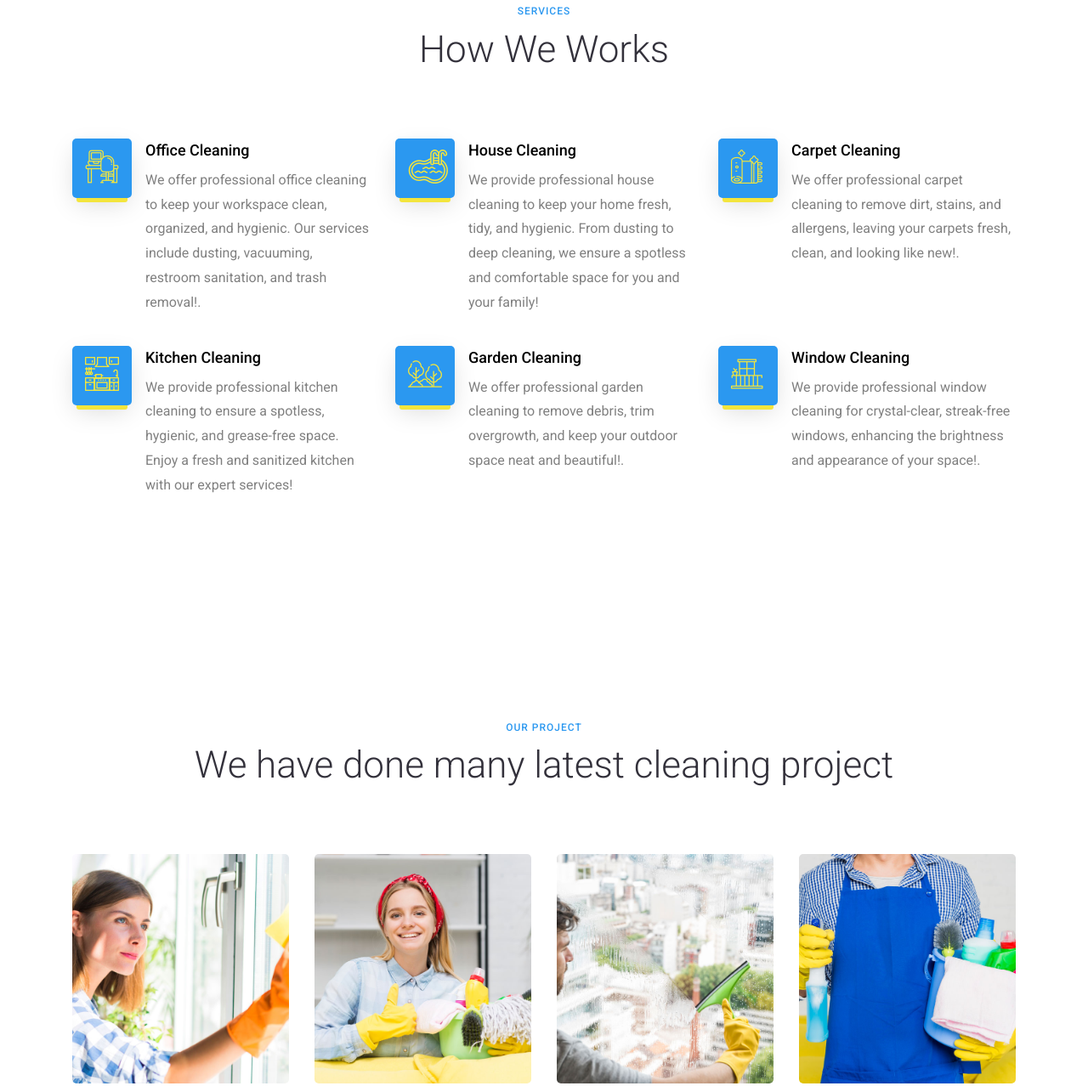
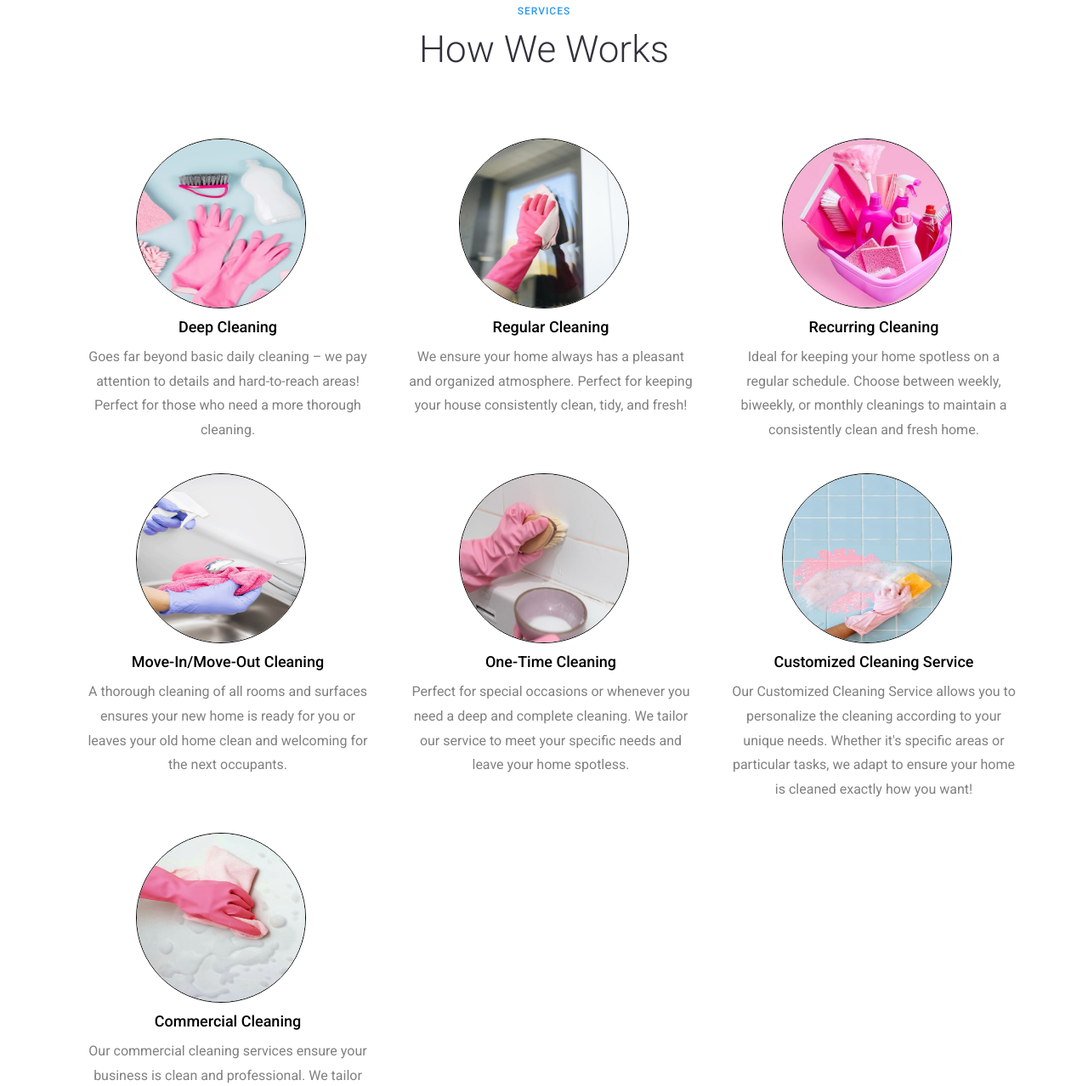
Before and after one commit to viniciussk888/rccleaningservices, a plain HTML site: page index.html in a window 1280 px wide. Shown: the part 1718-2996 px from the top of the page at 85% size. Drawn offline with Linux system fonts and the light colour scheme; some packages are replaced by stand-ins of ours; no server answers; files whose address does not match are found by name.

Commit message:
muda fotos site

```diff
--- a/index.html
+++ b/index.html
@@ -274,105 +274,247 @@
         </div>
         <div class="row">
           <div class="col-md-6 col-lg-4 services ftco-animate">
+            <div
+              style="
+                align-items: center;
+                display: flex;
+                justify-content: center;
+              "
+            >
+              <image
+                src="limpeza2.jpeg"
+                alt="House Cleaning"
+                width="200"
+                height="200"
+                style="border-radius: 50%; border: 1px solid #000"
+              />
+            </div>
             <div class="d-block d-flex">
               <div
-                class="icon d-flex justify-content-center align-items-center"
+                class="media-body pl-3"
+                style="
+                  align-items: center;
+                  display: flex;
+                  justify-content: center;
+                  flex-direction: column;
+                "
               >
-                <span class="flaticon-workplace"></span>
-              </div>
-              <div class="media-body pl-3">
-                <h3 class="heading">Office Cleaning</h3>
-                <p>
-                  We offer professional office cleaning to keep your workspace
-                  clean, organized, and hygienic. Our services include dusting,
-                  vacuuming, restroom sanitation, and trash removal!.
+                <h3 class="heading mt-2">Deep Cleaning</h3>
+                <p style="text-align: center">
+                  Goes far beyond basic daily cleaning – we pay attention to
+                  details and hard-to-reach areas! Perfect for those who need a
+                  more thorough cleaning.
                 </p>
               </div>
             </div>
           </div>
           <div class="col-md-6 col-lg-4 services ftco-animate">
+            <div
+              style="
+                align-items: center;
+                display: flex;
+                justify-content: center;
+              "
+            >
+              <image
+                src="limpeza3.jpeg"
+                alt="House Cleaning"
+                width="200"
+                height="200"
+                style="border-radius: 50%; border: 1px solid #000"
+              />
+            </div>
             <div class="d-block d-flex">
               <div
-                class="icon d-flex justify-content-center align-items-center"
+                class="media-body pl-3"
+                style="
+                  align-items: center;
+                  display: flex;
+                  justify-content: center;
+                  flex-direction: column;
+                "
               >
-                <span class="flaticon-pool"></span>
-              </div>
-              <div class="media-body pl-3">
-                <h3 class="heading">House Cleaning</h3>
-                <p>
-                  We provide professional house cleaning to keep your home
-                  fresh, tidy, and hygienic. From dusting to deep cleaning, we
-                  ensure a spotless and comfortable space for you and your
-                  family!
+                <h3 class="heading mt-2">Regular Cleaning</h3>
+                <p style="text-align: center">
+                  We ensure your home always has a pleasant and organized
+                  atmosphere. Perfect for keeping your house consistently clean,
+                  tidy, and fresh!
                 </p>
               </div>
             </div>
           </div>
           <div class="col-md-6 col-lg-4 services ftco-animate">
+            <div
+              style="
+                align-items: center;
+                display: flex;
+                justify-content: center;
+              "
+            >
+              <image
+                src="limpeza4.jpeg"
+                alt="House Cleaning"
+                width="200"
+                height="200"
+                style="border-radius: 50%; border: 1px solid #000"
+              />
+            </div>
             <div class="d-block d-flex">
               <div
-                class="icon d-flex justify-content-center align-items-center"
+                class="media-body pl-3"
+                style="
+                  align-items: center;
+                  display: flex;
+                  justify-content: center;
+                  flex-direction: column;
+                "
               >
-                <span class="flaticon-rug"></span>
-              </div>
-              <div class="media-body pl-3">
-                <h3 class="heading">Carpet Cleaning</h3>
-                <p>
-                  We offer professional carpet cleaning to remove dirt, stains,
-                  and allergens, leaving your carpets fresh, clean, and looking
-                  like new!.
-                </p>
-              </div>
-            </div>
-          </div>
-
-          <div class="col-md-6 col-lg-4 services ftco-animate">
-            <div class="d-block d-flex">
-              <div
-                class="icon d-flex justify-content-center align-items-center"
-              >
-                <span class="flaticon-kitchen"></span>
-              </div>
-              <div class="media-body pl-3">
-                <h3 class="heading">Kitchen Cleaning</h3>
-                <p>
-                  We provide professional kitchen cleaning to ensure a spotless,
-                  hygienic, and grease-free space. Enjoy a fresh and sanitized
-                  kitchen with our expert services!
-                </p>
-              </div>
-            </div>
-          </div>
-
-          <div class="col-md-6 col-lg-4 services ftco-animate">
-            <div class="d-block d-flex">
-              <div
-                class="icon d-flex justify-content-center align-items-center"
-              >
-                <span class="flaticon-garden"></span>
-              </div>
-              <div class="media-body pl-3">
-                <h3 class="heading">Garden Cleaning</h3>
-                <p>
-                  We offer professional garden cleaning to remove debris, trim
-                  overgrowth, and keep your outdoor space neat and beautiful!.
+                <h3 class="heading mt-2">Recurring Cleaning</h3>
+                <p style="text-align: center">
+                  Ideal for keeping your home spotless on a regular schedule.
+                  Choose between weekly, biweekly, or monthly cleanings to
+                  maintain a consistently clean and fresh home.
                 </p>
               </div>
             </div>
           </div>
           <div class="col-md-6 col-lg-4 services ftco-animate">
+            <div
+              style="
+                align-items: center;
+                display: flex;
+                justify-content: center;
+              "
+            >
+              <image
+                src="limpeza6.jpeg"
+                alt="House Cleaning"
+                width="200"
+                height="200"
+                style="border-radius: 50%; border: 1px solid #000"
+              />
+            </div>
             <div class="d-block d-flex">
               <div
-                class="icon d-flex justify-content-center align-items-center"
+                class="media-body pl-3"
+                style="
+                  align-items: center;
+                  display: flex;
+                  justify-content: center;
+                  flex-direction: column;
+                "
               >
-                <span class="flaticon-balcony"></span>
+                <h3 class="heading mt-2">Move-In/Move-Out Cleaning</h3>
+                <p style="text-align: center">
+                  A thorough cleaning of all rooms and surfaces ensures your new
+                  home is ready for you or leaves your old home clean and
+                  welcoming for the next occupants.
+                </p>
               </div>
-              <div class="media-body pl-3">
-                <h3 class="heading">Window Cleaning</h3>
-                <p>
-                  We provide professional window cleaning for crystal-clear,
-                  streak-free windows, enhancing the brightness and appearance
-                  of your space!.
+            </div>
+          </div>
+          <div class="col-md-6 col-lg-4 services ftco-animate">
+            <div
+              style="
+                align-items: center;
+                display: flex;
+                justify-content: center;
+              "
+            >
+              <image
+                src="limpeza7.jpeg"
+                alt="House Cleaning"
+                width="200"
+                height="200"
+                style="border-radius: 50%; border: 1px solid #000"
+              />
+            </div>
+            <div class="d-block d-flex">
+              <div
+                class="media-body pl-3"
+                style="
+                  align-items: center;
+                  display: flex;
+                  justify-content: center;
+                  flex-direction: column;
+                "
+              >
+                <h3 class="heading mt-2">One-Time Cleaning</h3>
+                <p style="text-align: center">
+                  Perfect for special occasions or whenever you need a deep and
+                  complete cleaning. We tailor our service to meet your specific
+                  needs and leave your home spotless.
+                </p>
+              </div>
+            </div>
+          </div>
+          <div class="col-md-6 col-lg-4 services ftco-animate">
+            <div
+              style="
+                align-items: center;
+                display: flex;
+                justify-content: center;
+              "
+            >
+              <image
+                src="limpeza8.jpeg"
+                alt="House Cleaning"
+                width="200"
+                height="200"
+                style="border-radius: 50%; border: 1px solid #000"
+              />
+            </div>
+            <div class="d-block d-flex">
+              <div
+                class="media-body pl-3"
+                style="
+                  align-items: center;
+                  display: flex;
+                  justify-content: center;
+                  flex-direction: column;
+                "
+              >
+                <h3 class="heading mt-2">Customized Cleaning Service</h3>
+                <p style="text-align: center">
+                  Our Customized Cleaning Service allows you to personalize the
+                  cleaning according to your unique needs. Whether it's specific
+                  areas or particular tasks, we adapt to ensure your home is
+                  cleaned exactly how you want!
+                </p>
+              </div>
+            </div>
+          </div>
+          <div class="col-md-6 col-lg-4 services ftco-animate">
+            <div
+              style="
+                align-items: center;
+                display: flex;
+                justify-content: center;
+              "
+            >
+              <image
+                src="limpeza.jpeg"
+                alt="House Cleaning"
+                width="200"
+                height="200"
+                style="border-radius: 50%; border: 1px solid #000"
+              />
+            </div>
+            <div class="d-block d-flex">
+              <div
+                class="media-body pl-3"
+                style="
+                  align-items: center;
+                  display: flex;
+                  justify-content: center;
+                  flex-direction: column;
+                "
+              >
+                <h3 class="heading mt-2">Commercial Cleaning</h3>
+                <p style="text-align: center">
+                  Our commercial cleaning services ensure your business is clean
+                  and professional. We tailor our services to meet your specific
+                  needs and schedule.
                 </p>
               </div>
             </div>
@@ -401,11 +543,6 @@
               >
                 <span class="fa fa-expand"></span>
               </a>
-              <div class="desc w-100 px-4 text-center pt-5 mt-5">
-                <div class="text w-100 mb-3 mt-4">
-                  <h2><a href="work-single.html">House Cleaning</a></h2>
-                </div>
-              </div>
             </div>
           </div>
           <div class="col-md-6 col-lg-3 ftco-animate">
@@ -419,11 +556,6 @@
               >
                 <span class="fa fa-expand"></span>
               </a>
-              <div class="desc w-100 px-4 text-center pt-5 mt-5">
-                <div class="text w-100 mb-3 mt-4">
-                  <h2><a href="work-single.html">Window Cleaning</a></h2>
-                </div>
-              </div>
             </div>
           </div>
           <div class="col-md-6 col-lg-3 ftco-animate">
@@ -437,11 +569,6 @@
               >
                 <span class="fa fa-expand"></span>
               </a>
-              <div class="desc w-100 px-4 text-center pt-5 mt-5">
-                <div class="text w-100 mb-3 mt-4">
-                  <h2><a href="work-single.html">House Cleaning</a></h2>
-                </div>
-              </div>
             </div>
           </div>
           <div class="col-md-6 col-lg-3 ftco-animate">
@@ -455,11 +582,6 @@
               >
                 <span class="fa fa-expand"></span>
               </a>
-              <div class="desc w-100 px-4 text-center pt-5 mt-5">
-                <div class="text w-100 mb-3 mt-4">
-                  <h2><a href="work-single.html">Office Cleaning</a></h2>
-                </div>
-              </div>
             </div>
           </div>
 
@@ -474,11 +596,6 @@
               >
                 <span class="fa fa-expand"></span>
               </a>
-              <div class="desc w-100 px-4 text-center pt-5 mt-5">
-                <div class="text w-100 mb-3 mt-4">
-                  <h2><a href="work-single.html">Carpet Cleaning</a></h2>
-                </div>
-              </div>
             </div>
           </div>
           <div class="col-md-6 col-lg-3 ftco-animate">
@@ -492,11 +609,6 @@
               >
                 <span class="fa fa-expand"></span>
               </a>
-              <div class="desc w-100 px-4 text-center pt-5 mt-5">
-                <div class="text w-100 mb-3 mt-4">
-                  <h2><a href="work-single.html">Garden Cleaning</a></h2>
-                </div>
-              </div>
             </div>
           </div>
           <div class="col-md-6 col-lg-3 ftco-animate">
@@ -510,11 +622,6 @@
               >
                 <span class="fa fa-expand"></span>
               </a>
-              <div class="desc w-100 px-4 text-center pt-5 mt-5">
-                <div class="text w-100 mb-3 mt-4">
-                  <h2><a href="work-single.html">Carpet Cleaning</a></h2>
-                </div>
-              </div>
             </div>
           </div>
           <div class="col-md-6 col-lg-3 ftco-animate">
@@ -528,11 +635,6 @@
               >
                 <span class="fa fa-expand"></span>
               </a>
-              <div class="desc w-100 px-4 text-center pt-5 mt-5">
-                <div class="text w-100 mb-3 mt-4">
-                  <h2><a href="work-single.html">House Cleaning</a></h2>
-                </div>
-              </div>
             </div>
           </div>
         </div>
```
Also changed, not shown: limpeza.jpeg (added), limpeza2.jpeg (added), limpeza3.jpeg (added), limpeza4.jpeg (added), limpeza5.jpeg (added), limpeza6.jpeg (added), limpeza7.jpeg (added), limpeza8.jpeg (added).
